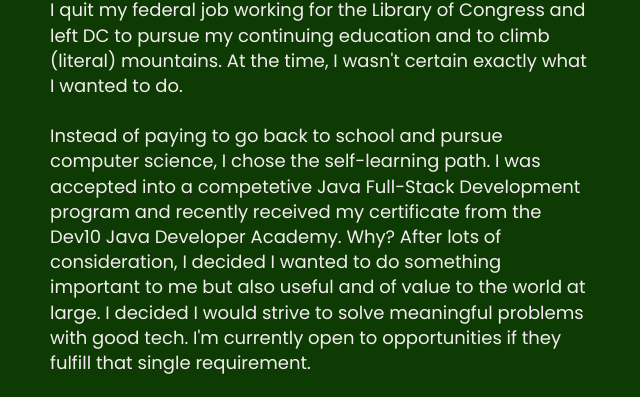
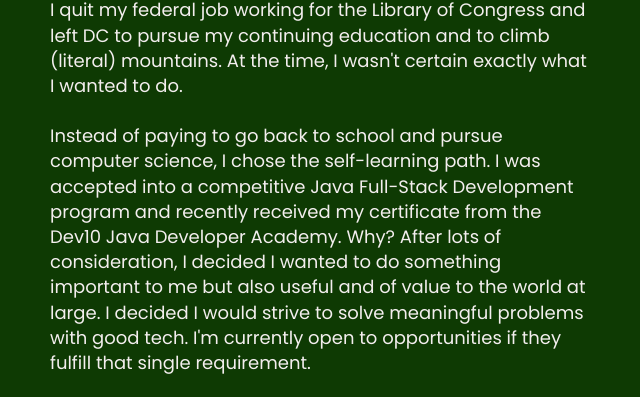
Before and after one commit to amarine-py/look-at-me, a plain HTML site: page public/index.html in a window 1280 px wide. Shown: the part 1099-1496 px from the top of the page, 320-960 px from the left. Drawn offline with Linux system fonts and the light colour scheme.

Commit message:
Update index.html for spelling

```diff
--- a/public/index.html
+++ b/public/index.html
@@ -50,7 +50,7 @@
         <p>I quit my federal job working for the Library of Congress and left DC to pursue my continuing education
           and to climb (literal) mountains. At the time, I wasn't certain exactly what I wanted to do.</p><br/>
         <p>Instead of paying to go back to school and pursue computer science, I chose the self-learning path.
-          I was accepted into a competetive Java Full-Stack Development program and recently received my certificate
+          I was accepted into a competitive Java Full-Stack Development program and recently received my certificate
           from the Dev10 Java Developer Academy. Why? After lots of consideration, I decided I wanted to do something
            important to me but also useful and of value to the world at large. I decided I would strive to solve
            meaningful problems with good tech. I'm currently open to opportunities if they fulfill that
```
